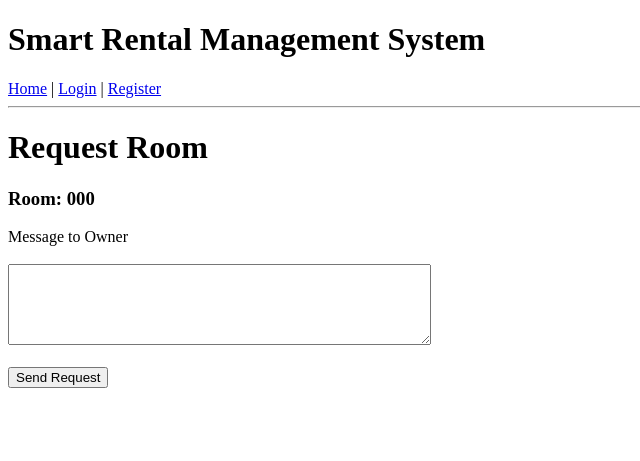
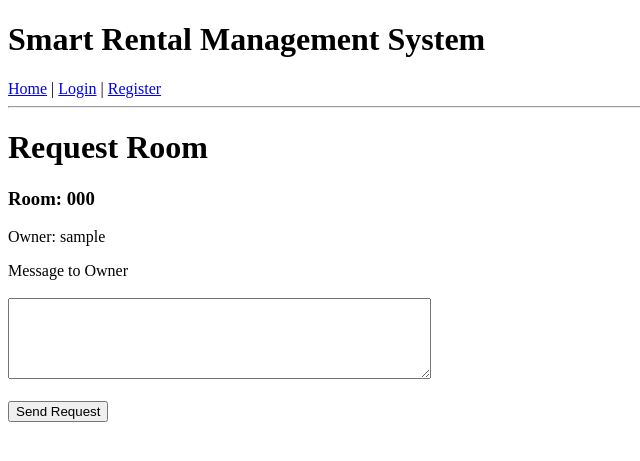
Before and after one commit to simonpaull/G-29-Smart-Rental-Management-System, a Django app: page /request-room/1/ in a window 1280 px wide. Shown: the top 461 px of the page, without its empty margins (0-640 px from the left). Run offline with Django 5.2, Linux system fonts and the light colour scheme; tables that the repository leaves empty hold one stand-in row (values such as "Sample post").

Commit message:
application date

```diff
--- a/core/templates/request_room.html
+++ b/core/templates/request_room.html
@@ -5,6 +5,12 @@
 <h1>Request Room</h1>
 
 <h3>Room: {{ room.roomnumber }}</h3>
+
+{% if room.owner %}
+    <p>Owner: {{ room.owner.username }}</p>
+{% else %}
+    <p>Owner: Not assigned</p>
+{% endif %}
 
 <form method="POST">
 
```
Also changed, not shown: core/migrations/0003_merge_20260614_0040.py (added).
